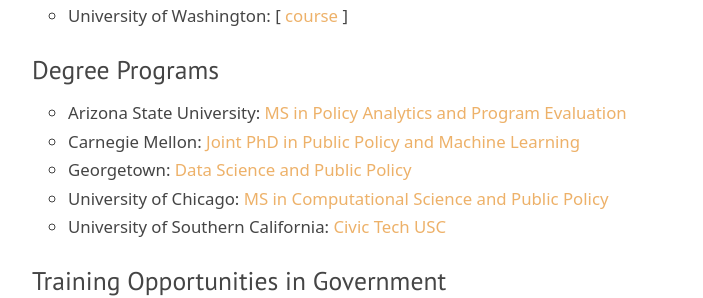
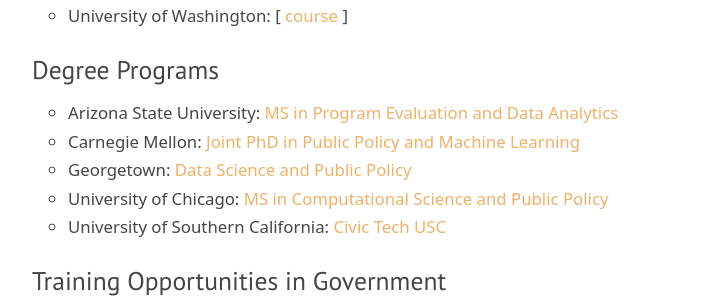
Before and after one commit to DS4PS/ds4ps.github.io, a Jekyll site: the page built from careers.md, in a window 1280 px wide and 900 px high, scrolled down 2702 px. Shown: the part 159-457 px from the top of the window, without its empty margins (288-991 px from the left). Built offline with Jekyll 4.4.1, drawn with Linux system fonts in a browser that asks for light colours; nearby versions of some CDN libraries; library files that are not in the unit come from our copies.

Commit message:
Update careers.md

```diff
--- a/careers.md
+++ b/careers.md
@@ -95,7 +95,7 @@
 
 ### Degree Programs
 
-* Arizona State University: [MS in Policy Analytics and Program Evaluation](https://asuonline.asu.edu/online-degree-programs/graduate/program-evaluation-and-data-analytics-ms)
+* Arizona State University: [MS in Program Evaluation and Data Analytics](https://asuonline.asu.edu/online-degree-programs/graduate/program-evaluation-and-data-analytics-ms)
 * Carnegie Mellon: [Joint PhD in Public Policy and Machine Learning](https://www.ml.cmu.edu/academics/joint-ml-phd.html)
 * Georgetown: [Data Science and Public Policy](https://mccourt.georgetown.edu/master-in-data-science-for-public-policy)
 * University of Chicago: [MS in Computational Science and Public Policy](https://capp.sites.uchicago.edu/)
```
